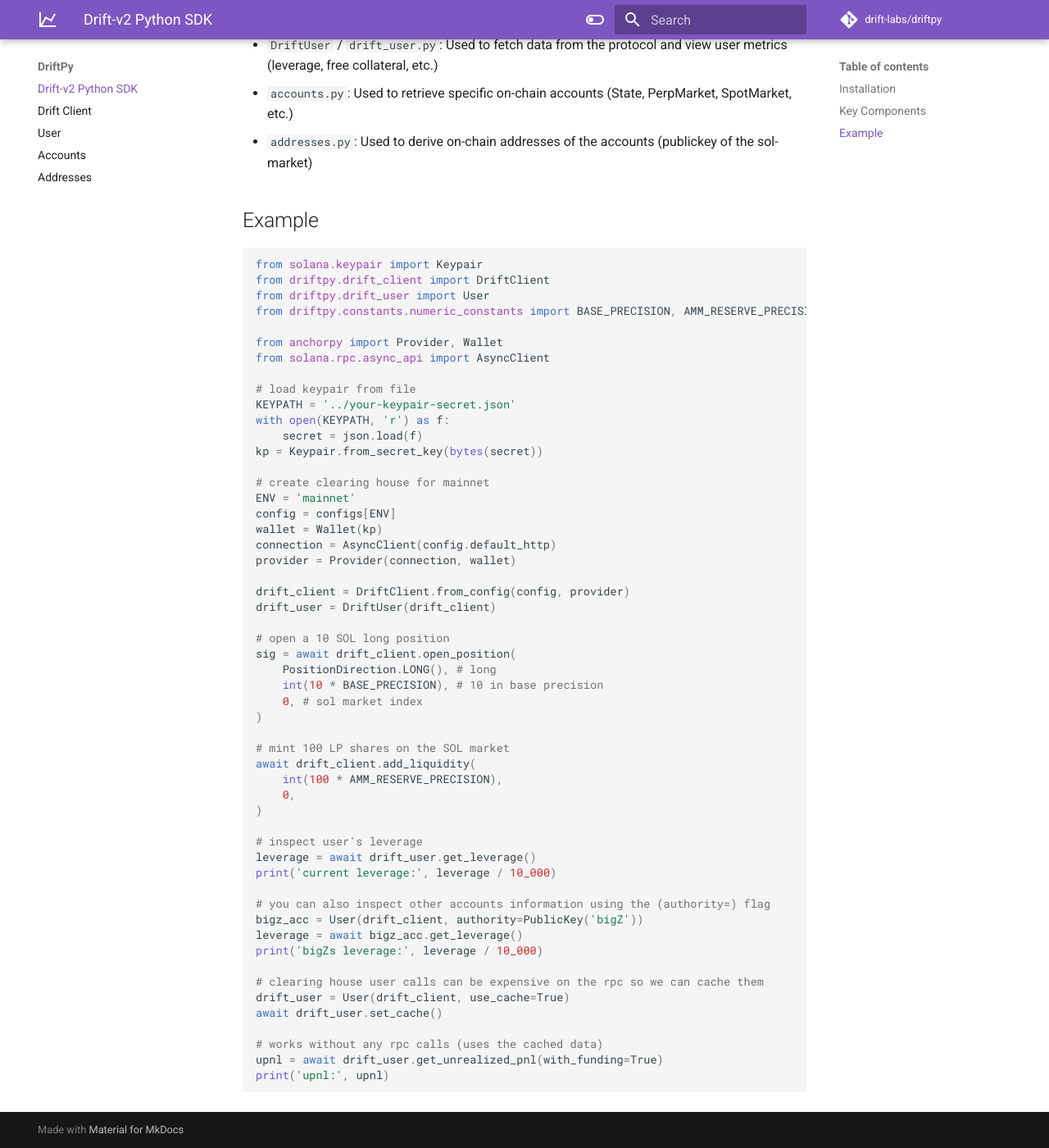
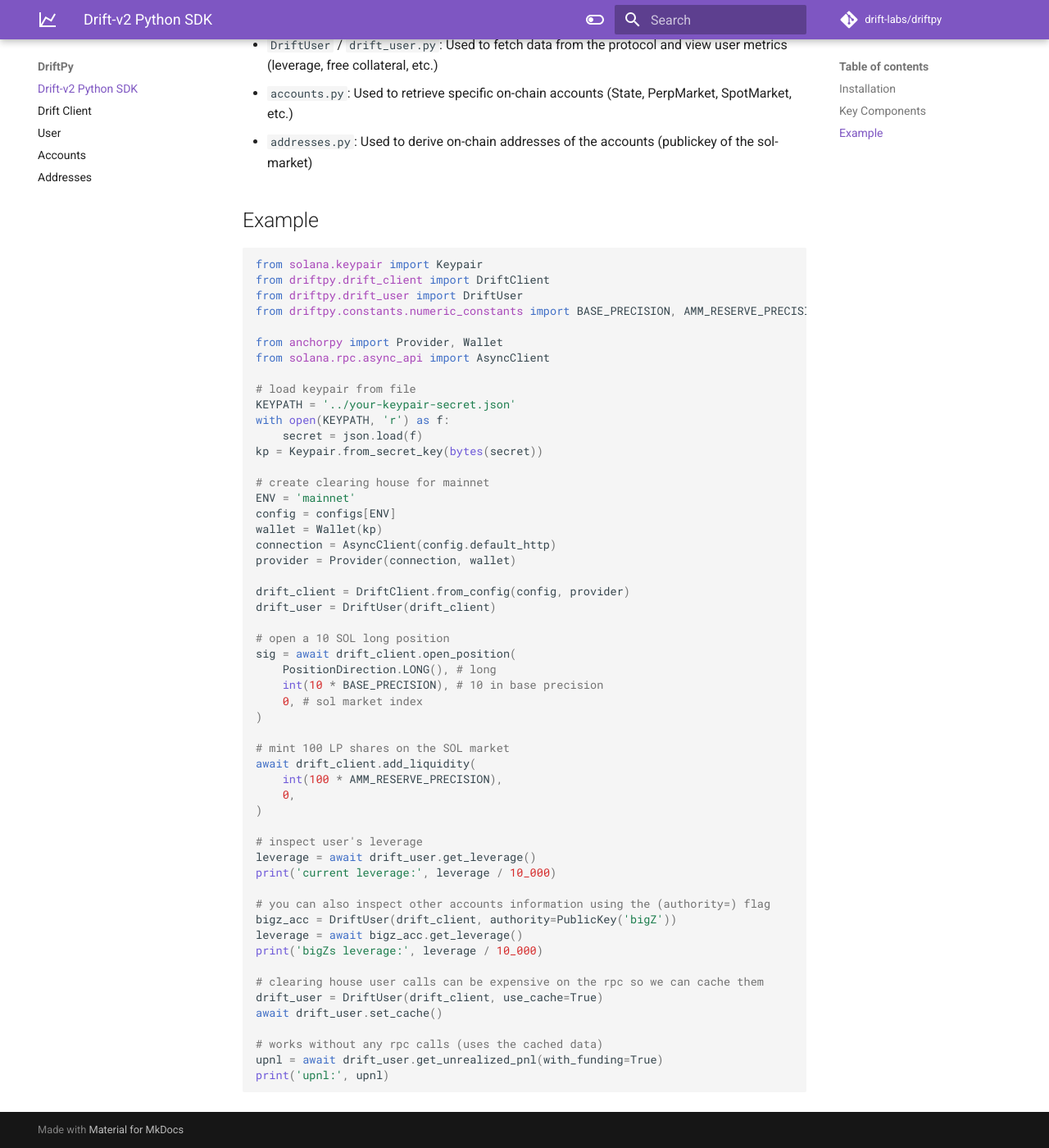
Before and after one commit to drift-labs/driftpy, an MkDocs documentation site: the page built from docs/index.md, in a window 1280 px wide and 1400 px high, scrolled down 742 px. Shown: the whole window at 82% size. Built offline with MkDocs 1.6.1 and Material for MkDocs 9.7.7, drawn with Linux system fonts in a browser that asks for light colours; comment, search, counter and statistics services are not loaded.

Commit message:
DriftUser update for index.md

```diff
--- a/docs/index.md
+++ b/docs/index.md
@@ -28,7 +28,7 @@
 
 from solana.keypair import Keypair
 from driftpy.drift_client import DriftClient
-from driftpy.drift_user import User
+from driftpy.drift_user import DriftUser
 from driftpy.constants.numeric_constants import BASE_PRECISION, AMM_RESERVE_PRECISION
 
 from anchorpy import Provider, Wallet
@@ -68,12 +68,12 @@
 print('current leverage:', leverage / 10_000)
 
 # you can also inspect other accounts information using the (authority=) flag
-bigz_acc = User(drift_client, authority=PublicKey('bigZ'))
+bigz_acc = DriftUser(drift_client, authority=PublicKey('bigZ'))
 leverage = await bigz_acc.get_leverage()
 print('bigZs leverage:', leverage / 10_000)
 
 # clearing house user calls can be expensive on the rpc so we can cache them
-drift_user = User(drift_client, use_cache=True)
+drift_user = DriftUser(drift_client, use_cache=True)
 await drift_user.set_cache()
 
 # works without any rpc calls (uses the cached data)
```
